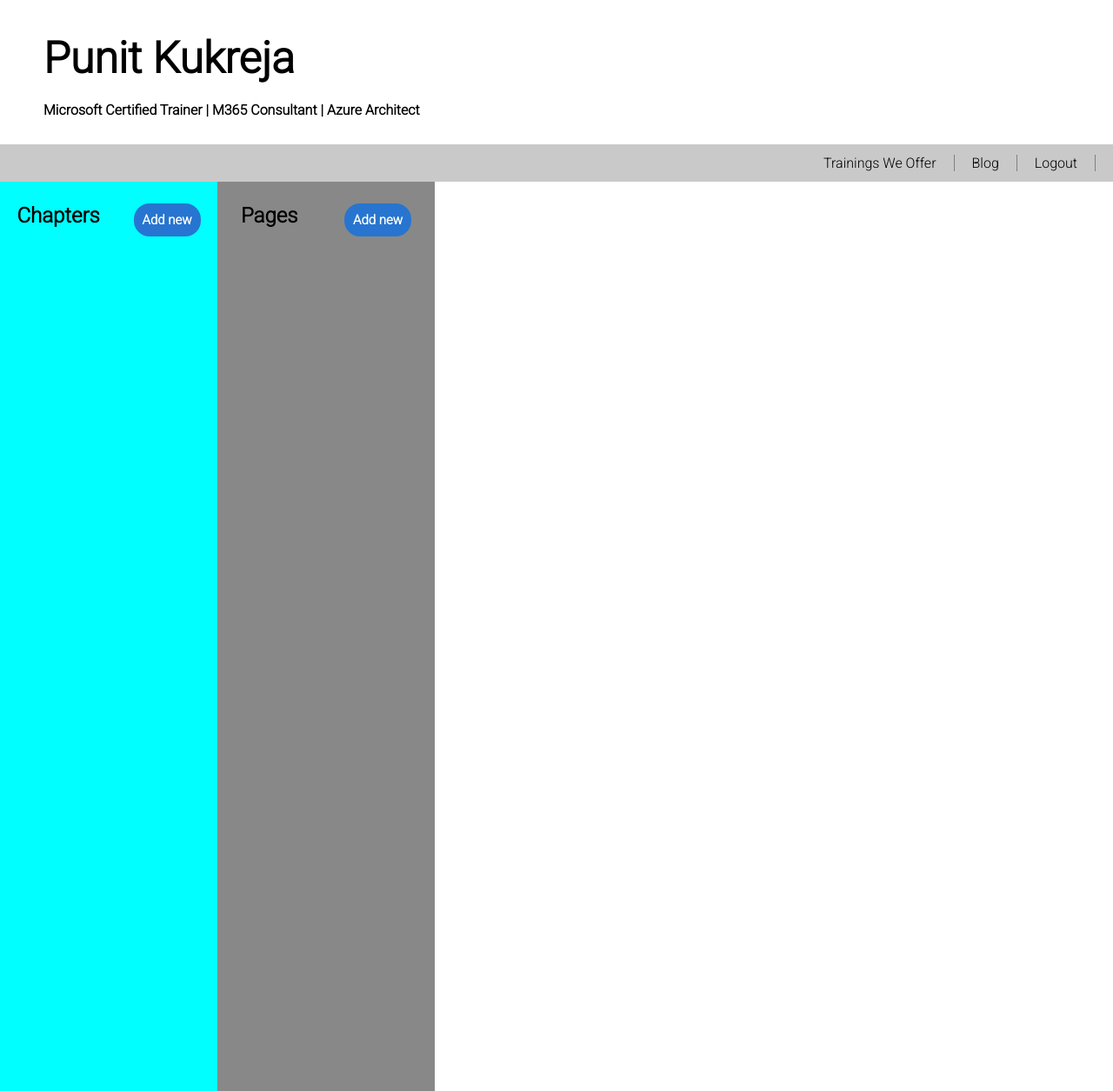
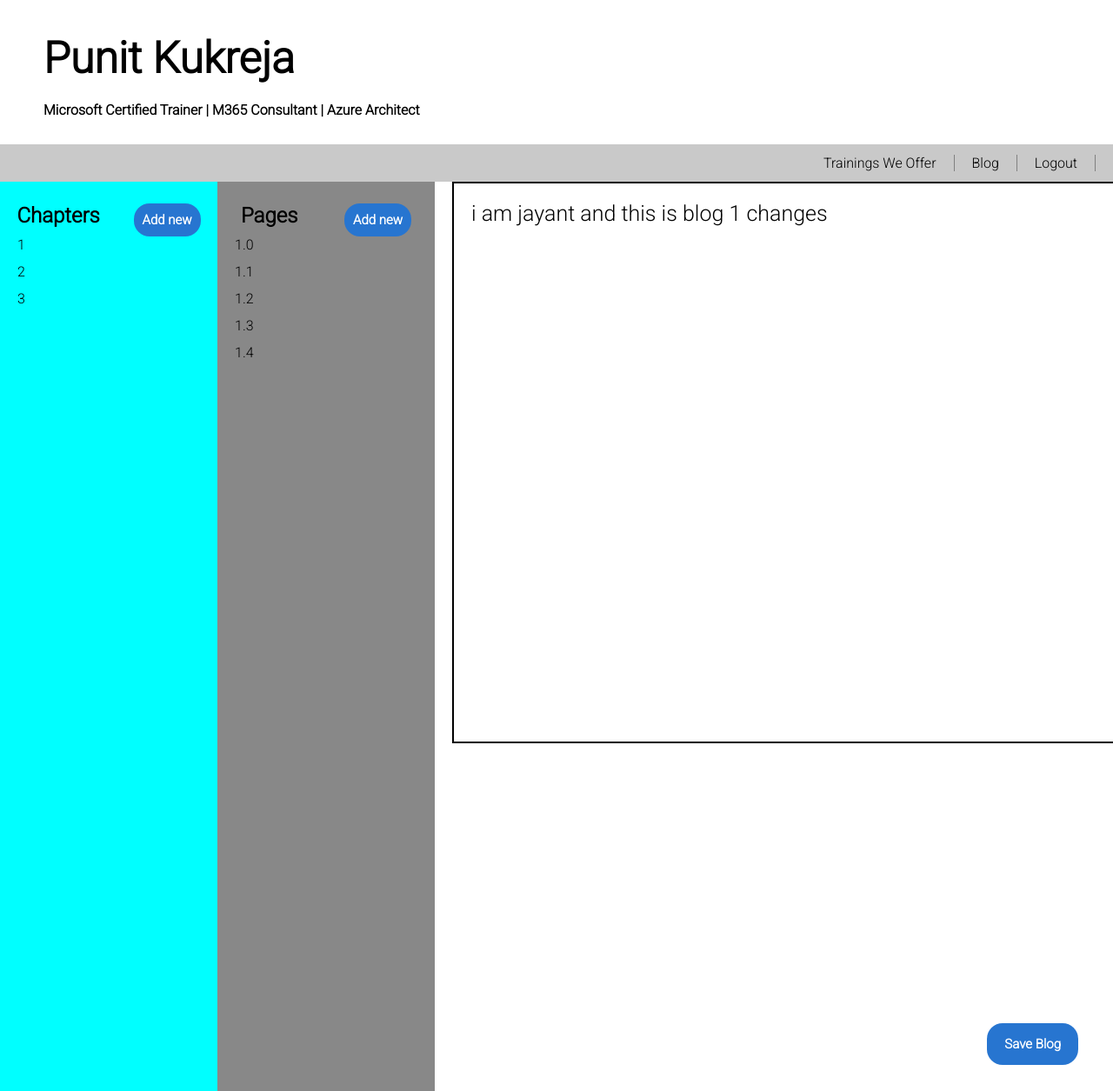
Before and after one commit to jayantkhanna1/microsoft, a Django app: page /admin_login_force in a window 1280 px wide, after a click on "Blog". Shown: the whole page at 87% size. Run offline with Django 4.2, Linux system fonts and the light colour scheme; data comes from the database, SQL or seed files in the repository; both versions use the stored data as it was after the commit; some web fonts are replaced.

Commit message:
admin blog done just left to integrate in frontend

```diff
--- a/microsoft_app/admin.py
+++ b/microsoft_app/admin.py
@@ -1,7 +1,9 @@
 from django.contrib import admin
-from .models import Admin, Training
+from .models import Admin, Training, Blogs, Chapter
 
 # Register your models here.
 
 admin.site.register(Admin)
 admin.site.register(Training)
+admin.site.register(Blogs)
+admin.site.register(Chapter)
--- a/microsoft_app/static/css/admin.css
+++ b/microsoft_app/static/css/admin.css
@@ -1,5 +1,8 @@
 #trainings_heading{
     position: relative;
+}
+body{
+    overflow-x: hidden;
 }
 #addtraining{
     position: absolute;
@@ -147,7 +150,7 @@
 #inner_blog{
     display: flex;
 }
-#chapters,#pages{
+#chapters,#pages,#textinput{
     position: fixed;
     overflow: hidden;
     height: 100%;
@@ -167,7 +170,8 @@
     display: flex;
     justify-content: space-around;
 }
-#chapter_inner_heading button,#pages_inner_heading button{
+#chapter_inner_heading a,#pages_inner_heading a,#saveblog
+{
     padding: 10px;
     font-family: 'Roboto';
     background-color: #2775d0;
@@ -176,6 +180,47 @@
     color: white;
     font-size: 15px;
     font-weight: 600;
+    text-decoration: none;
     cursor: pointer;
     border-radius: 18px;
 }
+#page_content p,#chapter_content p{
+    margin-left: 20px;
+    margin-bottom: 12px;
+}
+#textinput{
+    left: 520px;
+    background-color: transparent;
+    height: 60%;
+    width: 100%;
+    overflow: hidden;
+
+}
+#textinput textarea{
+    resize: none;
+    height:80%;
+    width: 60%;
+    border: 2px solid black;
+    font-size: 25px;
+    padding:20px;
+    font-family: 'Roboto';
+}
+#saveblog{
+    position: fixed;
+    overflow: hidden;
+    background-color: #2775d0;
+    margin-top: 20px;
+    bottom: 30px;
+    right: 40px;
+    font-family: 'Roboto';
+    background-color: #2775d0;
+    outline: none;
+    border: none;
+    color: white;
+    font-size: 15px;
+    font-weight: 600;
+    text-decoration: none;
+    cursor: pointer;
+    border-radius: 18px;
+    padding: 15px 20px;
+}
--- a/microsoft_app/templates/admin.html
+++ b/microsoft_app/templates/admin.html
@@ -80,21 +80,35 @@
                 <div id="chapters_inner">
                     <div id="chapter_inner_heading">
                         <h2>Chapters</h2>
-                        <button>Add new</button>
+                        <a href="addnewchapter">Add new</a>
                     </div>
-                    <div id="chapter_content"></div>
+                    <div id="chapter_content">
+                        {%for x in chapter%}
+                        <p class="chapters" id="chapter_{{x.chapter}}" onclick="changeactivechapter('chapter_{{x.chapter}}')" style="cursor: pointer;" >{{x.chapter}}</p>
+                        {%endfor%}
+                    </div>
                 </div>
             </div>
             <div id="pages">
                 <div id="pages_inner">
                     <div id="pages_inner_heading">
                         <h2>Pages</h2>
-                        <button>Add new</button>
+                        <a onclick="addnewpage()">Add new</a>
                     </div>
-                    <div id="page_content"></div>
+                    <div id="page_content">
+                        {%for x in blogs%}
+                        <p class="pages page_{{x.chapter}}" onclick="settextbar('{{x.page_number}}')" style="cursor: pointer;">{{x.page_number}}</p>
+                        {%endfor%}
                     </div>
                 </div>
-            <div id="textinput"></div>
+            </div>
+            <div id="textinput">
+                {%for x in blogs%}
+                 <textarea class="blog" name="blog" id="blog_{{x.page_number}}">{{x.blog}}</textarea>
+                {%endfor%}
+
+            </div>
+            <button data-page_number="" onclick="sendblogtobackend()" id="saveblog">Save Blog</button>
         </div>
     </div>
 
@@ -139,7 +153,7 @@
             </div>
 
             </div>
-
+    <!-- This is serchbar for training  -->
     <script>
         $(document).ready(function(){
             $("#searchbar").on("keyup", function() {
@@ -150,6 +164,8 @@
             });
         });
     </script>
+
+    <!-- This opens add training modal -->
         <script>
         // Get the <span> element that closes the modal
         var span = document.getElementsByClassName("close")[0];
@@ -165,14 +181,9 @@
         document.getElementById("myModal").style.display = "none";
         }
 
-        // When the user clicks anywhere outside of the modal, close it
-        window.onclick = function(event) {
-        if (event.target == modal) {
-            document.getElementById("myModal").style.display = "none";
-        }
-        }
         </script>
 
+    <!-- This opens delete training modal -->
     <script>
 
         // Get the <span> element that closes the modal
@@ -189,13 +200,10 @@
             document.getElementById("myModal2").style.display = "none";
         }
 
-    // When the user clicks anywhere outside of the modal, close it
-    window.onclick = function(event) {
-    if (event.target == modal) {
-        document.getElementById("myModal2").style.display = "none";
-    }
-    }
+
     </script>
+
+    <!-- This toggles between blogs and training -->
     <script>
         function changeviewtoaddblog(){
             document.getElementById('trainings').style.display='none'
@@ -206,5 +214,112 @@
             document.getElementById('addblog').style.display='none'
         }
     </script>
+
+    <!-- This sends ajax request to add new page -->
+    <script>
+        function addnewpage(){
+            pages=document.getElementsByClassName('active_pages');
+            l=pages.length
+            id=pages[l-1].innerHTML
+            $.ajax({
+               type: "POST",
+               url: 'addnewpage',
+               data: {csrfmiddlewaretoken: '{{ csrf_token }}',
+                    last_chapter: id},
+                success: function(data) {
+                  location.reload();
+                }
+              });
+        }
+    </script>
+
+    <!-- This script sets initial active chapter when page reloads -->
+    <script>
+        chapters=document.getElementById('chapter_1');
+        chapters.classList.add("active");
+    </script>
+
+    <!-- This script changes active chapters -->
+    <script>
+        function changeactivechapter(id){
+            chapters=document.getElementsByClassName('chapters')
+            for(var i=0;i<chapters.length;i++){
+                chapters[i].classList.remove('active')
+            }
+            active_chapter=document.getElementById(id);
+            active_chapter.classList.add('active')
+
+            //changing pages again
+            activechapter=document.getElementsByClassName('active');
+            allpages=document.getElementsByClassName('pages')
+            for(var i=0;i<allpages.length;i++){
+                allpages[i].style.display="none";
+                allpages[i].classList.remove('active_pages')
+            }
+            activepages=document.getElementsByClassName('page_'+activechapter[0].innerHTML);
+            for(var i=0;i<activepages.length;i++){
+                activepages[i].style.display="block";
+                activepages[i].classList.add('active_pages')
+            }
+        }
+    </script>
+
+
+    <!-- This hides pages of inactive chapter -->
+    <script>
+        activechapter=document.getElementsByClassName('active');
+        allpages=document.getElementsByClassName('pages')
+        for(var i=0;i<allpages.length;i++){
+            allpages[i].style.display="none";
+            allpages[i].classList.remove('active_pages')
+        }
+        activepages=document.getElementsByClassName('page_'+activechapter[0].innerHTML);
+        for(var i=0;i<activepages.length;i++){
+            activepages[i].style.display="block";
+            activepages[i].classList.add('active_pages')
+        }
+    </script>
+
+    <!-- This function sets default textbar -->
+    <script>
+        blogs=document.getElementsByClassName('blog');
+        for(var i =0;i < blogs.length;i++){
+            blogs[i].style.display="none";
+        }
+        document.getElementById('blog_1.0').style.display="block";
+        document.getElementById('saveblog').dataset.page_number="1.0"
+    </script>
+
+    <!-- This function sets textbar for specific page -->
+    <script>
+        function settextbar(id){
+            blogs=document.getElementsByClassName('blog');
+            for(var i =0;i < blogs.length;i++){
+                blogs[i].style.display="none";
+            }
+            document.getElementById('blog_'+id).style.display="block";
+            document.getElementById('saveblog').dataset.page_number=id;
+        }
+    </script>
+
+    <!-- This function sends blog to backend -->
+    <script>
+        function sendblogtobackend(){
+            pagenumber=document.getElementById('saveblog').dataset.page_number;
+            blog=document.getElementById('blog_'+pagenumber).value
+            console.log(blog)
+            $.ajax({
+               type: "POST",
+               url: 'saveblog',
+               data: {csrfmiddlewaretoken: '{{ csrf_token }}',
+                    pagenumber: pagenumber,
+                    blog:blog
+                },
+                success: function(data) {
+                  location.reload();
+                }
+              });
+        }
+    </script>
 </body>
 </html>
--- a/microsoft_app/urls.py
+++ b/microsoft_app/urls.py
@@ -31,7 +31,6 @@ urlpatterns = [
     path('blog',views.blog_page,name='blog'),
     path('admin_login_verified/add_new_training',views.add_new_training,name='admin_login_verified'),
     path('delete_training',views.delete_training,name='delete_training'),
-    path('admin_login_verified/<str:member>',views.admin_login_verified,name='admin_login_verified'),
     path('get_training/<str:training>/',views.get_training,name='get_training'),
     path('contact_us',views.contact_us,name='contact_us'),
     path('contact_send_mail',views.contact_send_mail,name='contact_send_mail'),
@@ -39,7 +38,10 @@ urlpatterns = [
     path('certificates',views.certificates,name='certificates'),
     path('transcripts',views.transcripts,name='transcripts'),
     path('badges',views.badges,name='badges'),
-    path('admin_login_force',views.admin_login_force,name="admin_login_force")
-
+    path('admin_login_force',views.admin_login_force,name="admin_login_force"),
+    path('addnewchapter',views.addnewchapter,name="addnewchapter"),
+    path('addnewpage',views.addnewpage,name="addnewpage"),
+    path('saveblog',views.saveblog,name="saveblog"),
+    path('admin_login_verified/<str:member>',views.admin_login_verified,name='admin_login_verified'),
 ]
 urlpatterns=urlpatterns+static(settings.MEDIA_URL,document_root=settings.MEDIA_ROOT)
--- a/microsoft_app/views.py
+++ b/microsoft_app/views.py
@@ -1,5 +1,5 @@
 from django.shortcuts import render, redirect
-from .models import Admin, Training
+from .models import Admin, Training, Blogs, Chapter
 import random
 import string
 import json
@@ -46,7 +46,7 @@ def adminlogin(request):
 def admin_login_verified(request,member):
     member1=Admin.objects.get(private_key=member)
     if member1.private_key==request.session['private_subha_key']:
-        return render(request,'admin.html',{'admin':member1,'trainings':Training.objects.all()})
+        return render(request,'admin.html',{'admin':member1,'trainings':Training.objects.all(),'blogs':Blogs.objects.all(),'chapter':Chapter.objects.all()})
 
 def blog_page(request):
     return render(request,'blog.html')
@@ -102,4 +102,30 @@ def delete_training(request):
     return redirect('admin_login_force')
 
 def admin_login_force(request):
-    return render (request,'admin.html',{'admin':Admin.objects.all(),'trainings':Training.objects.all()})
+    return render (request,'admin.html',{'admin':Admin.objects.all(),'trainings':Training.objects.all(),'blogs':Blogs.objects.all(),'chapter':Chapter.objects.all()})
+
+def addnewchapter(request):
+    blogs=Blogs.objects.all()
+    highest=0
+    for x in blogs:
+        highest=x.chapter
+    highest=str(int(highest)+1)
+    Chapter.objects.create(chapter=highest)
+    Blogs.objects.create(chapter=highest,page_number=str(highest)+".0",blog="")
+    return redirect('admin_login_force')
+
+def addnewpage(request):
+    lastpage=request.POST['last_chapter']
+    chapter=lastpage.split('.')
+    pagenum=float(float(lastpage)+0.1)
+    pagenum=str(round(pagenum, 2))
+    blogs=Blogs.objects.create(chapter=chapter[0],page_number=pagenum,blog="")
+    return redirect('admin_login_force')
+
+def saveblog(request):
+    pagenum=request.POST['pagenumber']
+    blog=request.POST['blog']
+    blog_obj=Blogs.objects.get(page_number=pagenum)
+    blog_obj.blog=blog
+    blog_obj.save()
+    return redirect('admin_login_force')
```
Also changed, not shown: microsoft_app/models.py (+8 -0 lines), db.sqlite3, microsoft_app/migrations/0006_blogs.py (added), microsoft_app/migrations/0007_remove_blogs_chapter_number.py (added), microsoft_app/migrations/0008_blogs_chapter.py (added), microsoft_app/migrations/0009_chapter.py (added). Lines whose indentation alone changed are shown as unchanged.
